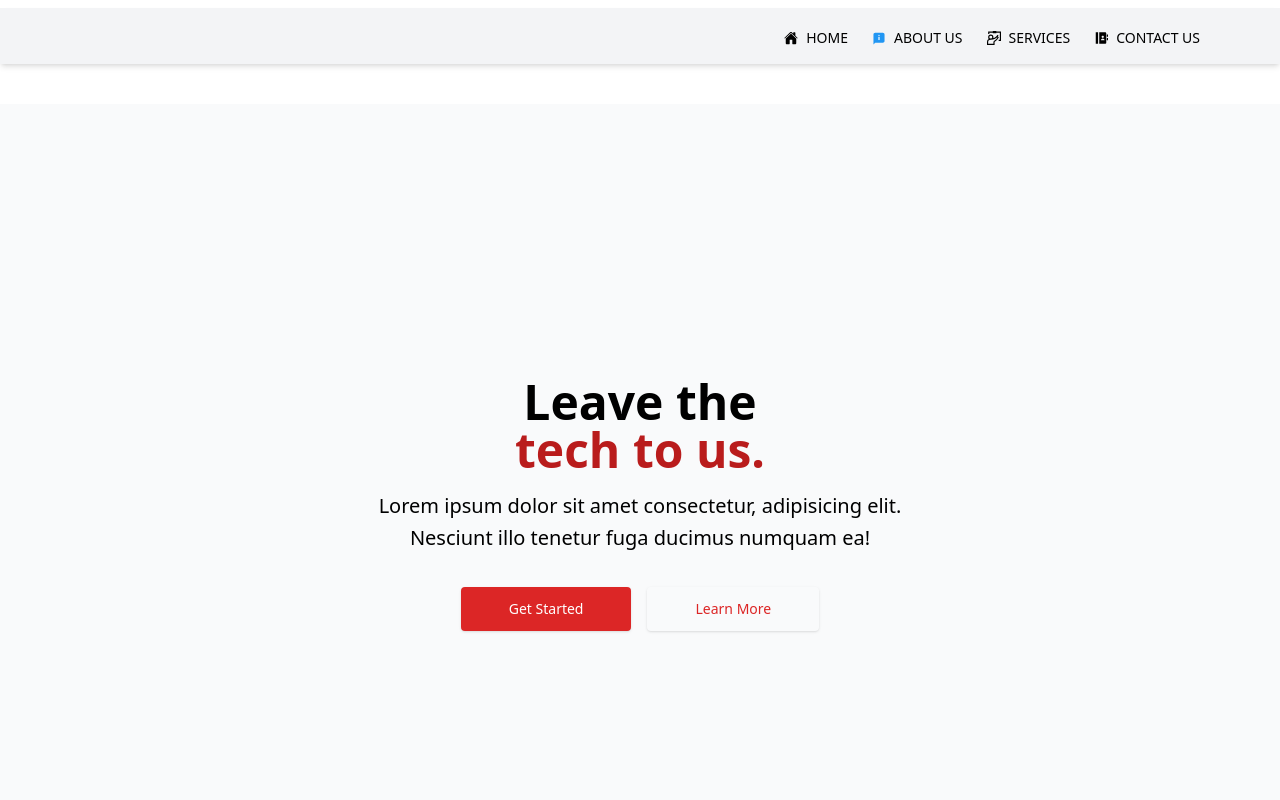
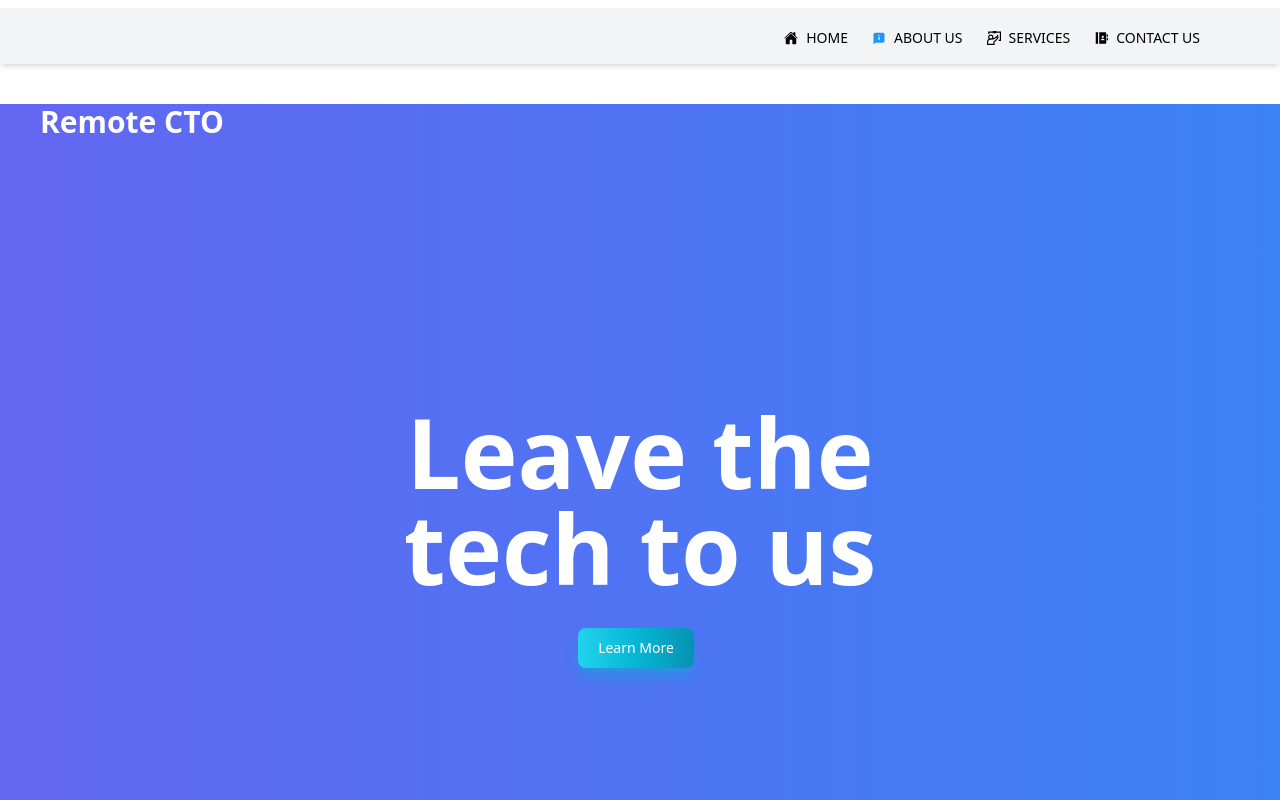
Before and after one commit to remote-cto/rcto_web_final, a Next.js app: page / in a window 1280 px wide. Shown: the top 800 px of the page. Built offline with nearby package versions, Linux system fonts and the light colour scheme.

Commit message:
changes done

```diff
--- a/app/components/BannerPage.tsx
+++ b/app/components/BannerPage.tsx
@@ -2,36 +2,25 @@
 
 const BannerPage = () => {
   return (
-    <div className="mt-10">
-      <section className="bg-gray-50">
+    <div className="mt-10 ">
+      <section className="bg-gradient-to-r from-indigo-500 to-blue-500 mb-10">
+        <h1 className="text-3xl text-white font-extrabold sm:text-3xl px-10 ">Remote CTO</h1>
         <div className="mx-auto  lg:flex lg:h-screen lg:items-center">
           <div className="mx-auto max-w-xl text-center">
-            <h1 className="text-3xl font-extrabold sm:text-5xl">
+            <h1 className="text-3xl text-white font-extrabold sm:text-8xl">
               Leave the
-              <strong className="font-extrabold text-red-700 sm:block">
-                tech to us.{" "}
-              </strong>
+            </h1>
+            <h1 className="text-3xl text-white font-extrabold sm:text-8xl">
+              tech to us
             </h1>
 
-            <p className="mt-4 sm:text-xl/relaxed">
-              Lorem ipsum dolor sit amet consectetur, adipisicing elit. Nesciunt
-              illo tenetur fuga ducimus numquam ea!
-            </p>
-
             <div className="mt-8 flex flex-wrap justify-center gap-4">
-              <a
-                className="block w-full rounded bg-red-600 px-12 py-3 text-sm font-medium text-white shadow hover:bg-red-700 focus:outline-none focus:ring active:bg-red-500 sm:w-auto"
-                href="#"
-              >
-                Get Started
-              </a>
-
-              <a
-                className="block w-full rounded px-12 py-3 text-sm font-medium text-red-600 shadow hover:text-red-700 focus:outline-none focus:ring active:text-red-500 sm:w-auto"
-                href="#"
+              <button
+                type="button"
+                className="text-white bg-gradient-to-r from-cyan-400 via-cyan-500 to-cyan-600 hover:bg-gradient-to-br focus:ring-4 focus:outline-none focus:ring-cyan-300 dark:focus:ring-cyan-800 shadow-lg shadow-cyan-500/50 dark:shadow-lg dark:shadow-cyan-800/80 font-medium rounded-lg text-sm px-5 py-2.5 text-center me-2  mb-10 lg:mb-2"
               >
                 Learn More
-              </a>
+              </button>
             </div>
           </div>
         </div>
```
